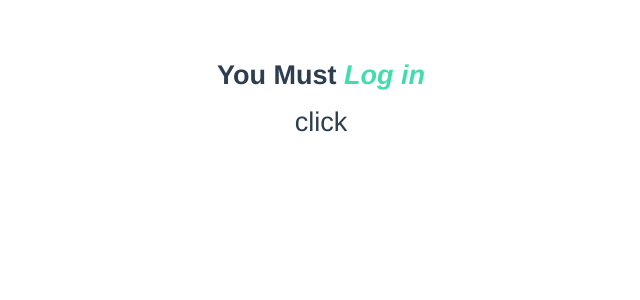
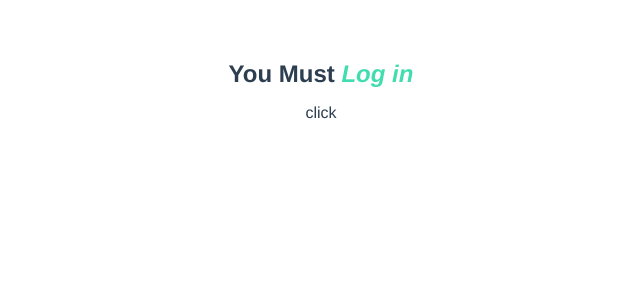
Before and after one commit to kabirsumn/Vue-Emit, a Vue app: page / in a window 1280 px wide. Shown: the top 300 px of the page, without its empty margins (319-959 px from the left). Built offline with nearby package versions, Linux system fonts and the light colour scheme.

Commit message:
fixed some styling issue

```diff
--- a/src/assets/Global.css
+++ b/src/assets/Global.css
@@ -10,5 +10,4 @@ h3,
 p,
 div {
   margin: 1rem auto;
-  font-size: 1.3em;
 }
--- a/src/components/Block.vue
+++ b/src/components/Block.vue
@@ -1,5 +1,7 @@
 <template>
-  <div class="box">click</div>
+  <div class="box">
+    <p>click</p>
+  </div>
 </template>
 
 <script>
```
